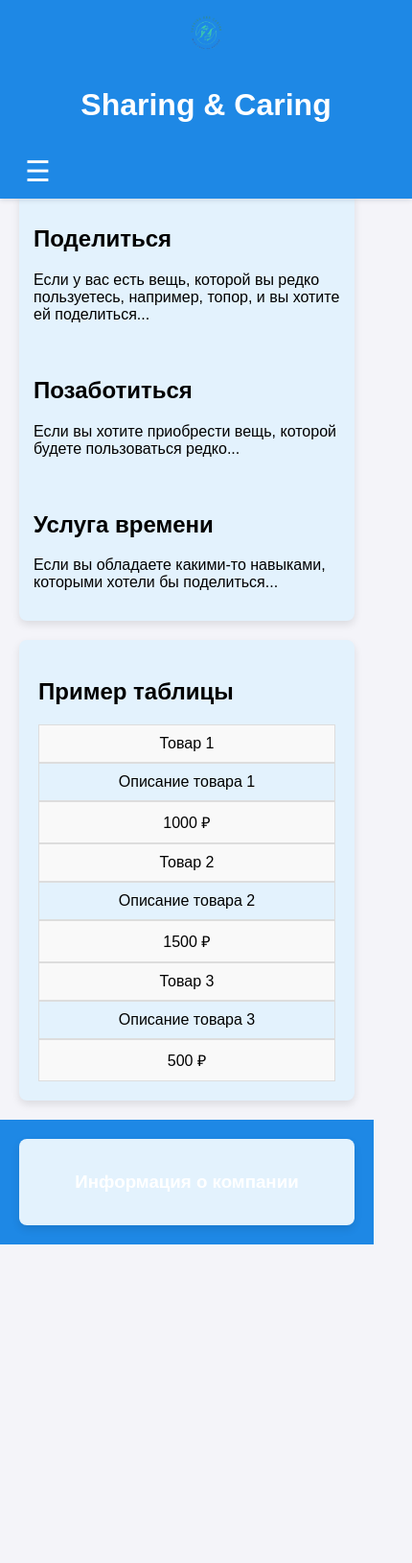
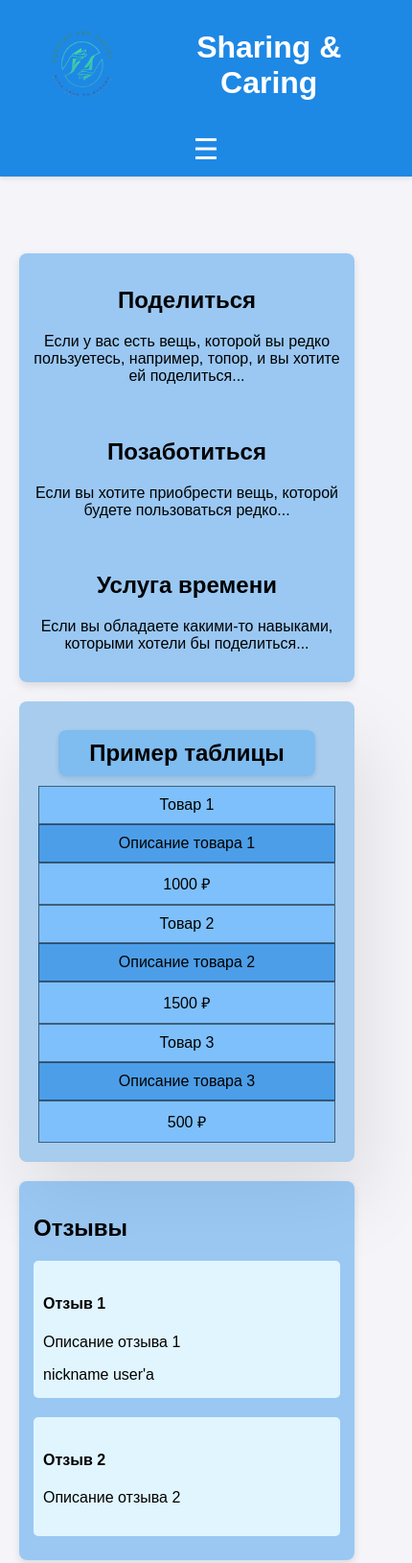
Before and after one commit to mazastya/web, a website: page index.html in a window 390 px wide. Shown: the top 1629 px of the page at 96% size, 430 px wide, since content can reach past the window. Before the commit the page ends 1297 px from the top, so only its background shows below. Drawn offline with Linux system fonts and the light colour scheme.

Commit message:
end 3 lab

```diff
--- a/index.html
+++ b/index.html
@@ -72,6 +72,21 @@
             </div>
         </div>
     </section>
+
+    <section class="reviews">
+        <h2>Отзывы</h2>
+        <article>
+            <h4>Отзыв 1</h4>
+            <p>Описание отзыва 1</p>
+            <footer>nickname user'а</footer>
+        </article>
+
+        <article>
+            <h4>Отзыв 2</h4>
+            <p>Описание отзыва 2</p>
+        </article>
+    </section>
+
 </main>
 
 
--- a/style.css
+++ b/style.css
@@ -8,7 +8,7 @@ body {
 
 /* Шапка */
 .header {
-    position: fixed;
+    position: relative;
     top: 0;
     left: 0;
     width: 100%;
@@ -17,46 +17,48 @@ body {
     padding: 10px 20px;
     box-shadow: 0 2px 5px rgba(0, 0, 0, 0.1);
     z-index: 1000;
-    text-align: center; /* Центрируем все содержимое шапки */
+    text-align: center;
 }
 
 /* Логотип */
 .logo {
     display: flex;
-    justify-content: center; /* Логотип и название по центру */
+    justify-content: center;
     align-items: center;
-    flex-direction: column;
+    flex-direction: unset;
 }
 
 .logo img {
-    height: 50px;
-    margin-bottom: 10px;
-}
-
-/* Меню (по умолчанию на десктопах) */
-nav {
-    background-color: #1e88e5; /* Фон для меню */
-    width: 100%;
-    display: block; /* Показываем меню на десктопах */
+    height: 100px;
+    margin-bottom: 1px;
 }
 
 .menu {
-    list-style: none;
-    margin: 0;
-    padding: 0;
-    text-align: center; /* Центрируем ссылки меню */
+    position: relative;
+    top: 1px;
+    left: 0;
+    width: 100%;
+    /*background-color: #1e88e5;*/
+    overflow: hidden;
+    max-height: 0;
+    transition: max-height 0.3s ease;
+}
+
+.menu.show {
+    display: block;
+    max-height: 200px;
 }
 
 .menu li {
-    display: inline-block; /* Горизонтальное расположение пунктов меню */
+    display: inline-block;
     margin: 10px 20px;
 }
 
 .menu li a {
     color: white;
-    text-decoration: none;
+    text-align: left;
     font-weight: bold;
-    padding: 10px 20px;
+    padding: 1px 2px;
     display: block;
 }
 
@@ -64,160 +66,81 @@ nav {
     text-decoration: underline;
 }
 
-/* Кнопка меню на мобильных устройствах */
+/* Кнопка меню */
 .menu-toggle {
     display: none;
     background: none;
     border: none;
     color: white;
+    width: 100%;
     font-size: 30px;
     cursor: pointer;
-    margin-top: 10px; /* Расстояние между кнопкой и меню */
+    margin-top: 10px;
 }
-
-.menu-open {
-    margin-top: 200px; /* или любое другое значение, чтобы сдвигать контент */
-}
-
-.menu {
-    display: none;
-}
-
-.menu.show {
-    display: block; /* Показываем меню, когда добавлен класс 'show' */
-}
-
 
 /* Адаптивность для мобильных */
 @media screen and (max-width: 768px) {
-    /* Показываем кнопку меню только на мобильных */
     .menu-toggle {
         display: block;
+        width: 100%;
     }
 
-    /* Меню вертикально на мобильных устройствах */
     .menu li {
         display: block;
         margin: 10px 0;
     }
 
-    /* Скрываем горизонтальное меню на мобильных */
     nav {
-        display: none;
+        display: block;
     }
 }
 
 /* Основной контент */
 .main {
-    margin-top: 180px; /* Отступ от шапки, чтобы контент не перекрывался */
+    margin-top: 40px;
     padding: 20px;
+    transition: margin-top 0.3s ease;
+}
+
+.main.shifted {
+    margin-top: 210px;
 }
 
 /* Секция для контента */
 .grid-container {
     display: grid;
+    text-align: center;
+    background-color: rgba(76, 163, 239, 0.53);
     grid-template-columns: repeat(auto-fit, minmax(300px, 1fr));
     gap: 20px;
 }
 
 section {
-    background-color: #e3f2fd;
+    /*background-color: rgba(76, 163, 239, 0.53);*/
     padding: 20px;
     border-radius: 8px;
     box-shadow: 0 4px 8px rgba(0, 0, 0, 0.1);
+    margin-top: 20px;
 }
 
-
-/* Отзывы */
-.reviews article {
-    background-color: #e1f5fe;
-    padding: 15px;
-    border-radius: 5px;
-    margin-bottom: 10px;
-}
-
-/* Футер */
-.footer {
-    background-color: #1e88e5;
-    color: white;
-    text-align: center;
-    padding: 20px;
-}
-
-
-
-.grid-container {
-    display: grid;
-    grid-template-columns: repeat(auto-fit, minmax(300px, 1fr));
-    gap: 20px;
-}
-
-section {
-    background-color: #e3f2fd;
-    padding: 20px;
-    border-radius: 8px;
-    box-shadow: 0 4px 8px rgba(0, 0, 0, 0.1);
-}
-
-/* Отзывы */
-.reviews article {
-    background-color: #e1f5fe;
-    padding: 15px;
-    border-radius: 5px;
-    margin-bottom: 10px;
-}
-
-/* Футер */
-.footer {
-    background-color: #1e88e5;
-    color: white;
-    text-align: center;
-    padding: 20px;
-}
-
-
-
-.grid-container {
-    display: grid;
-    grid-template-columns: repeat(auto-fit, minmax(300px, 1fr));
-    gap: 20px;
-}
-
-section {
-    background-color: #e3f2fd;
-    padding: 20px;
-    border-radius: 8px;
-    box-shadow: 0 4px 8px rgba(0, 0, 0, 0.1);
-}
-
-/* Отзывы */
-.reviews article {
-    background-color: #e1f5fe;
-    padding: 15px;
-    border-radius: 5px;
-    margin-bottom: 10px;
-}
-
-/* Футер */
-.footer {
-    background-color: #1e88e5;
-    color: white;
-    text-align: center;
-    padding: 20px;
-}
 
 /* Медиа-запросы для адаптивности */
 @media screen and (max-width: 768px) {
     .menu {
-        display: none; /* Скрываем меню на мобильных устройствах */
+        display: none;
     }
 
     .logo {
         justify-content: center;
     }
 
+    .menu-toggle {
+        display: block;
+        width: 100%;
+    }
+
     .grid-container {
-        grid-template-columns: 1fr; /* Секции в один столбец */
+        grid-template-columns: 1fr;
     }
 }
 
@@ -228,7 +151,7 @@ section {
     }
 
     .logo img {
-        height: 50px;
+        height: 100px;
     }
 
     section {
@@ -238,21 +161,35 @@ section {
 
 /* Секция таблицы */
 .table-section {
+    background-color: rgb(167, 204, 237);
     margin-top: 20px;
     padding: 20px;
-    background-color: #e3f2fd;
     border-radius: 8px;
-    box-shadow: 0 4px 8px rgba(0, 0, 0, 0.1);
+    box-shadow: 10px 40px 80px rgba(0, 0, 0, 0.1);
+    text-align: center;
 }
+
+.table-section h2 {
+    background-color: rgba(94, 174, 244, 0.53);
+    width: 80%;
+    margin: 10px auto;
+    text-align: center;
+    padding: 10px;
+    border-radius: 8px;
+    box-shadow: 0 2px 5px rgba(0, 0, 0, 0.1);
+}
+
 
 /* Контейнер таблицы */
 .table-container {
-    overflow-x: auto; /* Позволяет прокручивать таблицу на маленьких экранах */
+    overflow-x: auto;
+    text-align: center;
+    background-color: rgba(30, 136, 229, 0.66);
 }
 
 .table {
     display: grid;
-    grid-template-columns: repeat(3, 1fr); /* 3 равные колонки */
+    grid-template-columns: repeat(3, 1fr);
     border-collapse: collapse;
     width: 100%;
 }
@@ -261,7 +198,7 @@ section {
     display: contents;
     font-weight: bold;
     background-color: #1e88e5;
-    color: white;
+    color: #000000;
 }
 
 .table-row {
@@ -270,18 +207,18 @@ section {
 
 .table div {
     padding: 10px;
-    border: 1px solid #ddd;
-    text-align: left;
+    border: 1px solid rgba(0, 0, 0, 0.5);
+    text-align: center;
 }
 
 .table div:nth-child(odd) {
-    background-color: #f9f9f9;
+    background-color: #7ec0fb;
 }
 
 /* Адаптивность таблицы */
 @media screen and (max-width: 768px) {
     .table {
-        grid-template-columns: 1fr; /* Одна колонка */
+        grid-template-columns: 1fr;
     }
 
     .table div {
@@ -289,6 +226,27 @@ section {
     }
 
     .table-header div {
-        display: none; /* Скрываем заголовки для компактности */
+        display: none;
     }
 }
+
+/* Отзывы */
+.reviews article {
+    background-color: #e1f5fe;
+    padding: 15px 10px;
+    border-radius: 5px;
+    margin-bottom: 10px;
+    margin-top: 20px;
+}
+
+.reviews {
+    background-color: rgba(76, 163, 239, 0.53);
+}
+
+/* Футер */
+.footer {
+    background-color: #1e88e5;
+    color: white;
+    text-align: center;
+    padding: 20px;
+}
```
